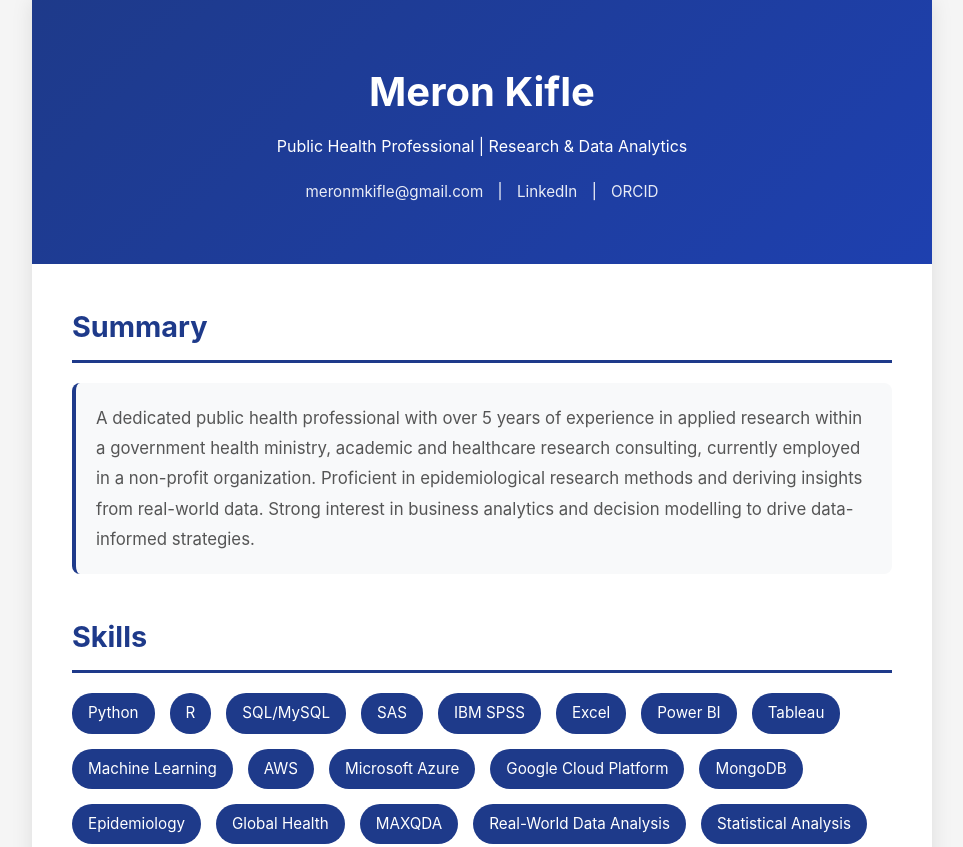
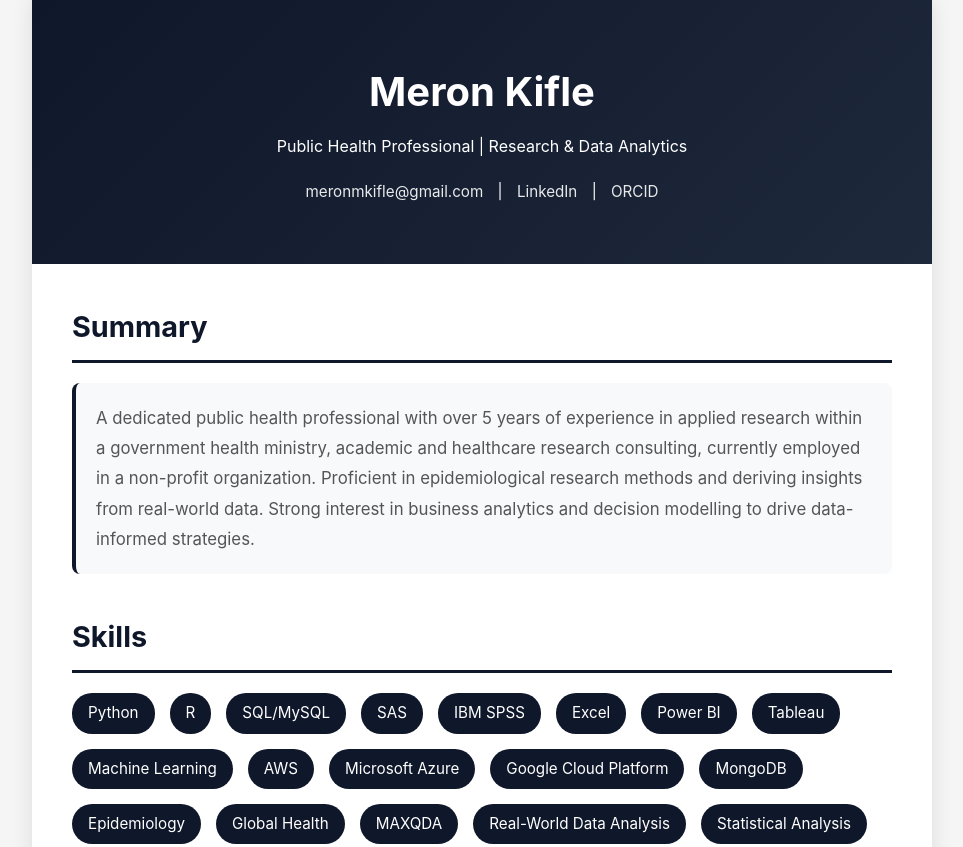
Before and after one commit to meronmkifle/meronmkifle.github.io, a plain HTML site: page index.html in a window 1280 px wide. Shown: the top 847 px of the page, without its empty margins (158-1121 px from the left). Drawn offline with Linux system fonts and the light colour scheme.

Commit message:
Change color scheme in index.html

```diff
--- a/index.html
+++ b/index.html
@@ -26,7 +26,7 @@
         }
 
         header {
-            background: linear-gradient(135deg, #1e3a8a 0%, #1e40af 100%);
+            background: linear-gradient(135deg, #0f172a 0%, #1e293b 100%);
             color: white;
             padding: 60px 40px;
             text-align: center;
@@ -65,11 +65,11 @@
         }
 
         h2 {
-            color: #1e3a8a;
+            color: #0f172a;
             font-size: 1.8em;
             margin-bottom: 20px;
             padding-bottom: 10px;
-            border-bottom: 3px solid #1e3a8a;
+            border-bottom: 3px solid #0f172a;
         }
 
         h3 {
@@ -122,7 +122,7 @@
         }
 
         .skill-tag {
-            background-color: #1e3a8a;
+            background-color: #0f172a;
             color: white;
             padding: 8px 16px;
             border-radius: 20px;
@@ -136,7 +136,7 @@
             background-color: #f8f9fa;
             padding: 20px;
             border-radius: 8px;
-            border-left: 4px solid #1e3a8a;
+            border-left: 4px solid #0f172a;
         }
 
         .languages span {
@@ -153,7 +153,7 @@
         }
 
         .publication a {
-            color: #1e3a8a;
+            color: #0f172a;
             text-decoration: none;
         }
 
```
